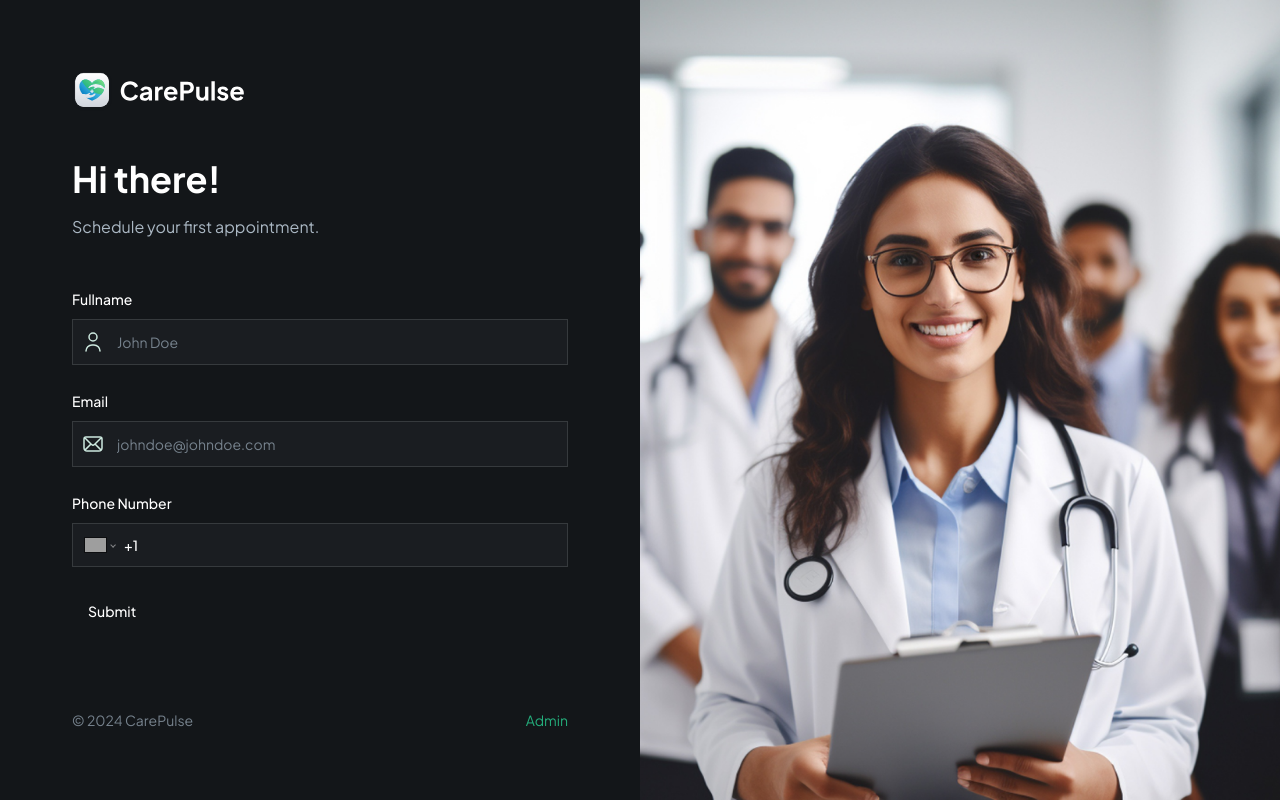
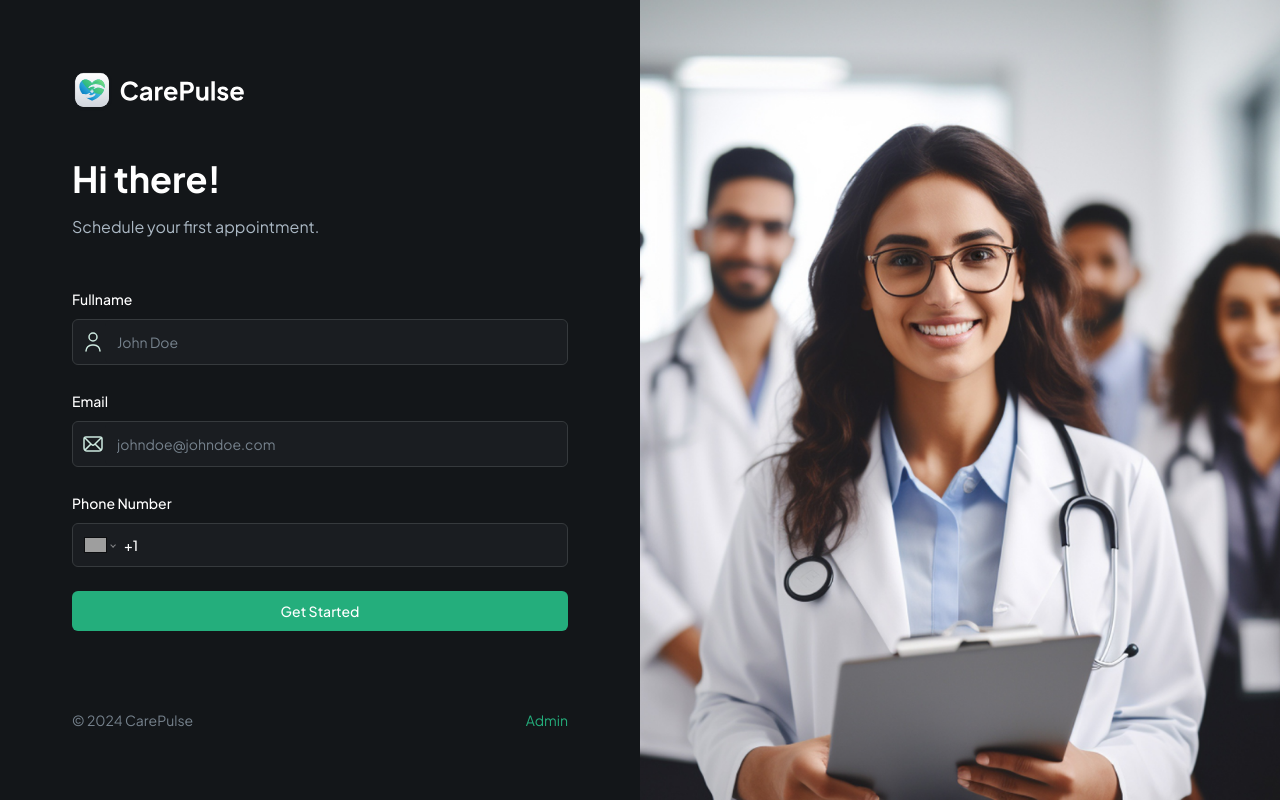
Before and after one commit to MarceM1/MM_CarePulse-app, a Next.js app: page / in a window 1280 px wide. Built offline with nearby package versions, Linux system fonts and the light colour scheme; grey boxes are pictures that could not be loaded.

Commit message:
Configure Appwrite

```diff
--- a/components/CustomFormField.tsx
+++ b/components/CustomFormField.tsx
@@ -4,7 +4,6 @@ import React from 'react'
 import { E164Number } from "libphonenumber-js/core";
 import {
 	FormControl,
-	FormDescription,
 	FormField,
 	FormItem,
 	FormLabel,
--- /dev/null
+++ b/components/SubmitButton.tsx
@@ -0,0 +1,27 @@
+import React from 'react'
+import { Button } from "@/components/ui/button"
+import Image from 'next/image'
+
+
+interface ButtonProps {
+	isLoading: boolean,
+	className: string,
+	children: React.ReactNode
+}
+
+const SubmitButton = ({ isLoading, className, children }: ButtonProps) => {
+	return (
+		<Button type='submit' disabled={isLoading} className={ className || 'rounded-md  shad-primary-btn w-full'}>
+			{
+				isLoading ? (
+					 <div className='flex items-center gap-4'>
+						<Image src={'/assets/icons/loader.svg'} alt='loader' width={24} height={24} className='animate-spin'/>
+						Loading ...
+					 </div>
+				) : (children)
+			}
+		</Button>
+	)
+}
+
+export default SubmitButton
--- a/components/forms/PatientForm.tsx
+++ b/components/forms/PatientForm.tsx
@@ -3,12 +3,15 @@
 import { zodResolver } from "@hookform/resolvers/zod"
 import { useForm } from "react-hook-form"
 import { z } from "zod"
-import { Button } from "@/components/ui/button"
 import {
   Form,
 } from "@/components/ui/form"
 import CustomFormField from "../CustomFormField"
 import 'react-phone-number-input/style.css'
+import SubmitButton from "../SubmitButton"
+import { useState } from "react"
+import { UserFormValidation } from "@/lib/validation"
+import { useRouter } from "next/navigation"
 
 export enum FormFieldType {
   INPUT = 'input',
@@ -20,25 +23,42 @@ export enum FormFieldType {
   SKELETON = 'skeleton'
 }
 
-const formSchema = z.object({
-  username: z.string().min(2, {
-    message: "Username must be at least 2 characters.",
-  }),
-})
+
 
 const PatientForm = () => {
 
-  const form = useForm<z.infer<typeof formSchema>>({
-    resolver: zodResolver(formSchema),
+  const [isLoading, setIsLoading] = useState(false)
+  const router = useRouter()
+
+  const form = useForm<z.infer<typeof UserFormValidation>>({
+    resolver: zodResolver(UserFormValidation),
     defaultValues: {
-      username: "",
+      name: "",
+      email: '',
+      phone: ''
     },
   })
 
 
-  function onSubmit(values: z.infer<typeof formSchema>) {
+  async function onSubmit({ name, email, phone }: z.infer<typeof UserFormValidation>) {
+    // console.log(values)
 
-    console.log(values)
+    setIsLoading(true)
+
+    try {
+      // const userData = {
+      //   name, email, phone
+      // }
+
+      // const user = await createSecureServer(userData)
+
+      // if(user) router.push(`/patients/${user.$id}/register`)
+    } catch (error) {
+      console.log('Error en onSubmit del PatientForm: ', error)
+    } finally {
+      setIsLoading(false)
+    }
+
   }
 
   return (
@@ -78,7 +98,9 @@ const PatientForm = () => {
           iconAlt='email'
         />
 
-        <Button type="submit">Submit</Button>
+        <SubmitButton className="" isLoading={isLoading} >
+          Get Started
+        </SubmitButton>
       </form>
     </Form>
   )
--- /dev/null
+++ b/lib/validation.ts
@@ -0,0 +1,9 @@
+import { z } from "zod";
+
+export const UserFormValidation = z.object({
+  name: z.string()
+		.min(2, "Name must be at least 2 characters.")
+		.max(50, "Name must be at most 50 characters."),
+	email: z.string().email('Invalid email address.'),
+	phone: z.string().refine((phone)=> /^\+\d{10,15}$/.test(phone), "Invalid phone number")
+});
--- a/package.json
+++ b/package.json
@@ -17,6 +17,7 @@
     "lucide-react": "^0.453.0",
     "next": "15.0.1",
     "next-themes": "^0.3.0",
+    "node-appwrite": "^14.1.0",
     "react": "^18.3.1",
     "react-dom": "^18.3.1",
     "react-hook-form": "^7.53.1",
--- a/tailwind.config.ts
+++ b/tailwind.config.ts
@@ -13,124 +13,67 @@ const config = {
   prefix: "",
   theme: {
     container: {
-  		center: 'true',
-  		padding: '2rem',
+      center: true,
+      padding: "2rem",
       screens: {
-  			'2xl': '1400px'
-  		}
+        "2xl": "1400px",
+      },
     },
     extend: {
       colors: {
         green: {
-  				'500': '#24AE7C',
-  				'600': '#0D2A1F'
+          500: "#24AE7C",
+          600: "#0D2A1F",
         },
         blue: {
-  				'500': '#79B5EC',
-  				'600': '#152432'
+          500: "#79B5EC",
+          600: "#152432",
         },
         red: {
-  				'500': '#F37877',
-  				'600': '#3E1716',
-  				'700': '#F24E43'
+          500: "#F37877",
+          600: "#3E1716",
+          700: "#F24E43",
         },
         light: {
-  				'200': '#E8E9E9'
+          200: "#E8E9E9",
         },
         dark: {
-  				'200': '#0D0F10',
-  				'300': '#131619',
-  				'400': '#1A1D21',
-  				'500': '#363A3D',
-  				'600': '#76828D',
-  				'700': '#ABB8C4'
+          200: "#0D0F10",
+          300: "#131619",
+          400: "#1A1D21",
+          500: "#363A3D",
+          600: "#76828D",
+          700: "#ABB8C4",
         },
-  			background: 'hsl(var(--background))',
-  			foreground: 'hsl(var(--foreground))',
-  			card: {
-  				DEFAULT: 'hsl(var(--card))',
-  				foreground: 'hsl(var(--card-foreground))'
-  			},
-  			popover: {
-  				DEFAULT: 'hsl(var(--popover))',
-  				foreground: 'hsl(var(--popover-foreground))'
-  			},
-  			primary: {
-  				DEFAULT: 'hsl(var(--primary))',
-  				foreground: 'hsl(var(--primary-foreground))'
-  			},
-  			secondary: {
-  				DEFAULT: 'hsl(var(--secondary))',
-  				foreground: 'hsl(var(--secondary-foreground))'
-  			},
-  			muted: {
-  				DEFAULT: 'hsl(var(--muted))',
-  				foreground: 'hsl(var(--muted-foreground))'
-  			},
-  			accent: {
-  				DEFAULT: 'hsl(var(--accent))',
-  				foreground: 'hsl(var(--accent-foreground))'
-  			},
-  			destructive: {
-  				DEFAULT: 'hsl(var(--destructive))',
-  				foreground: 'hsl(var(--destructive-foreground))'
-  			},
-  			border: 'hsl(var(--border))',
-  			input: 'hsl(var(--input))',
-  			ring: 'hsl(var(--ring))',
-  			chart: {
-  				'1': 'hsl(var(--chart-1))',
-  				'2': 'hsl(var(--chart-2))',
-  				'3': 'hsl(var(--chart-3))',
-  				'4': 'hsl(var(--chart-4))',
-  				'5': 'hsl(var(--chart-5))'
-  			}
       },
       fontFamily: {
-  			sans: ["var(--font-sans)", ...fontFamily.sans]
+        sans: ["var(--font-sans)", ...fontFamily.sans],
       },
       backgroundImage: {
         appointments: "url('/assets/images/appointments-bg.png')",
         pending: "url('/assets/images/pending-bg.png')",
-  			cancelled: "url('/assets/images/cancelled-bg.png')"
+        cancelled: "url('/assets/images/cancelled-bg.png')",
       },
       keyframes: {
-  			'accordion-down': {
-  				from: {
-  					height: '0'
+        "accordion-down": {
+          from: { height: "0" },
+          to: { height: "var(--radix-accordion-content-height)" },
         },
-  				to: {
-  					height: 'var(--radix-accordion-content-height)'
-  				}
+        "accordion-up": {
+          from: { height: "var(--radix-accordion-content-height)" },
+          to: { height: "0" },
         },
-  			'accordion-up': {
-  				from: {
-  					height: 'var(--radix-accordion-content-height)'
+        "caret-blink": {
+          "0%,70%,100%": { opacity: "1" },
+          "20%,50%": { opacity: "0" },
         },
-  				to: {
-  					height: '0'
-  				}
-  			},
-  			'caret-blink': {
-  				'0%,70%,100%': {
-  					opacity: '1'
-  				},
-  				'20%,50%': {
-  					opacity: '0'
-  				}
-  			}
       },
       animation: {
-  			'accordion-down': 'accordion-down 0.2s ease-out',
-  			'accordion-up': 'accordion-up 0.2s ease-out',
-  			'caret-blink': 'caret-blink 1.25s ease-out infinite'
+        "accordion-down": "accordion-down 0.2s ease-out",
+        "accordion-up": "accordion-up 0.2s ease-out",
+        "caret-blink": "caret-blink 1.25s ease-out infinite",
       },
-  		borderRadius: {
-  			lg: 'var(--radius)',
-  			md: 'calc(var(--radius) - 2px)',
-  			sm: 'calc(var(--radius) - 4px)'
-  		}
-  	}
+    },
   },
   plugins: [require("tailwindcss-animate")],
 } satisfies Config;
```
Also changed, not shown: lib/appwrite.config.ts (added, +21 -0 lines), 1 other file (tests, documents, lock files or other folders). Lines whose indentation alone changed are shown as unchanged.
